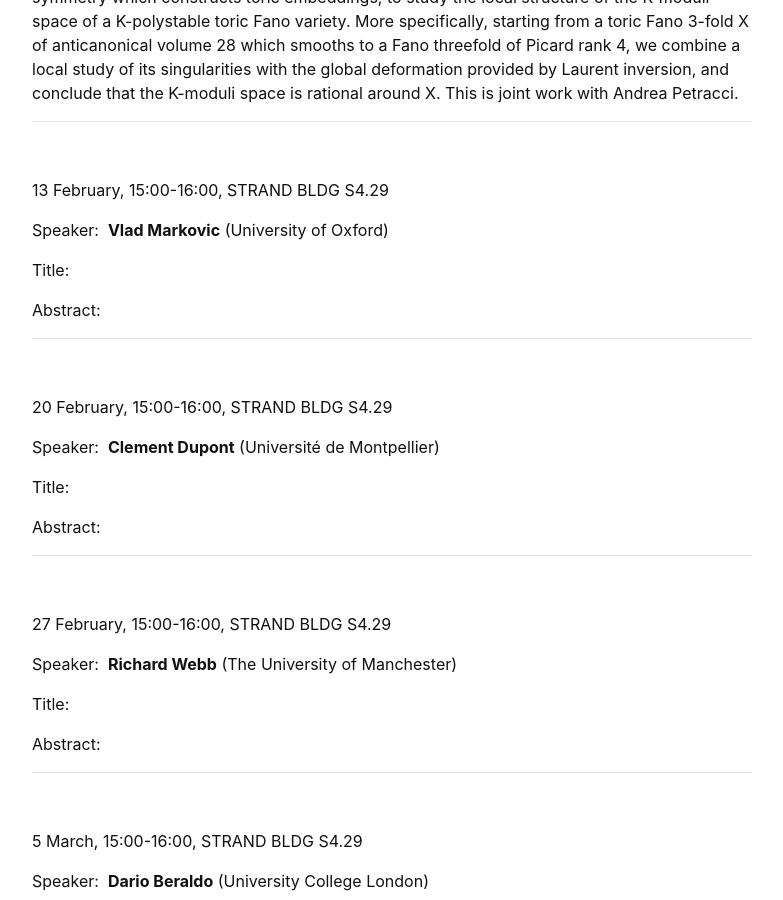
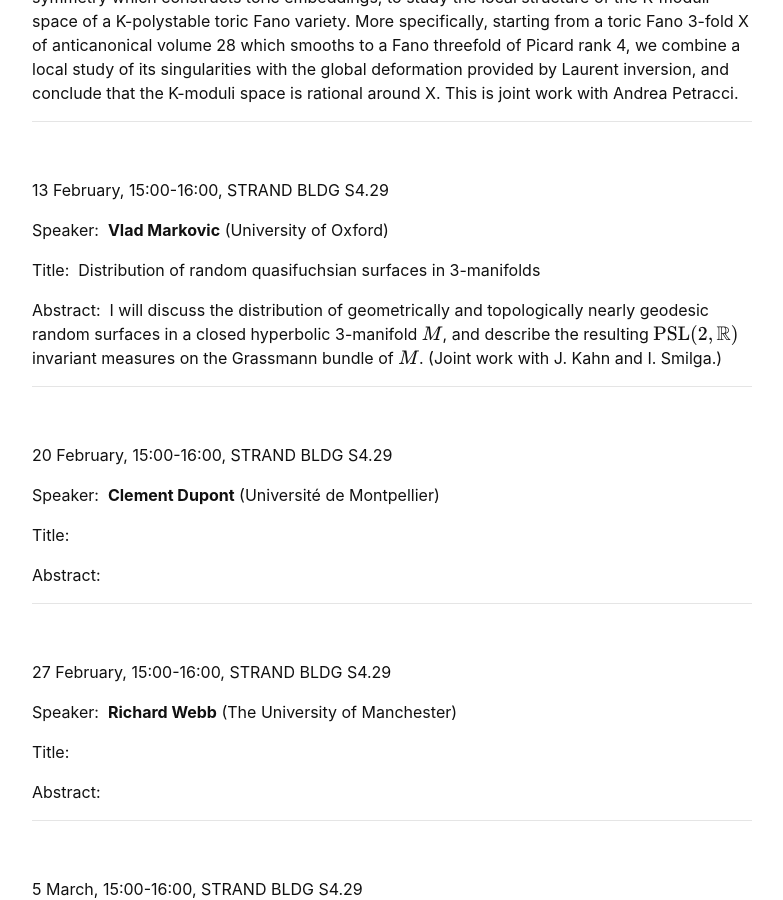
Before and after one commit to kcl-geometry-seminar/kcl-geometry-seminar.github.io, a Jekyll site: the page built from pages/index.md, in a window 1280 px wide and 900 px high, scrolled down 1275 px. Shown: the whole window, without its empty margins (248-1031 px from the left). Built offline with Jekyll 4.4.1, drawn with Linux system fonts in a browser that asks for light colours; formulas are drawn with MathJax 3; a script that is not in the unit is left out.

Commit message:
Update index.md
Added the title and abstract for Vlad Markovic's talk.

```diff
--- a/pages/index.md
+++ b/pages/index.md
@@ -62,9 +62,9 @@ Abstract:&nbsp; I will discuss how to use Laurent inversion, a technique coming
 
 Speaker:&nbsp; **Vlad Markovic** (University of Oxford)
 
-Title:&nbsp;
+Title:&nbsp; Distribution of random quasifuchsian surfaces in 3-manifolds
 
-Abstract:&nbsp;
+Abstract:&nbsp; I will discuss the distribution of geometrically and topologically nearly geodesic random surfaces in a closed hyperbolic 3-manifold $M$, and describe  the resulting $\mathrm{PSL}(2,\mathbb{R})$ invariant measures on the Grassmann bundle of $M$. (Joint work with J. Kahn and I. Smilga.)
 
 ---------------------------------------------------------
 <br />
```
